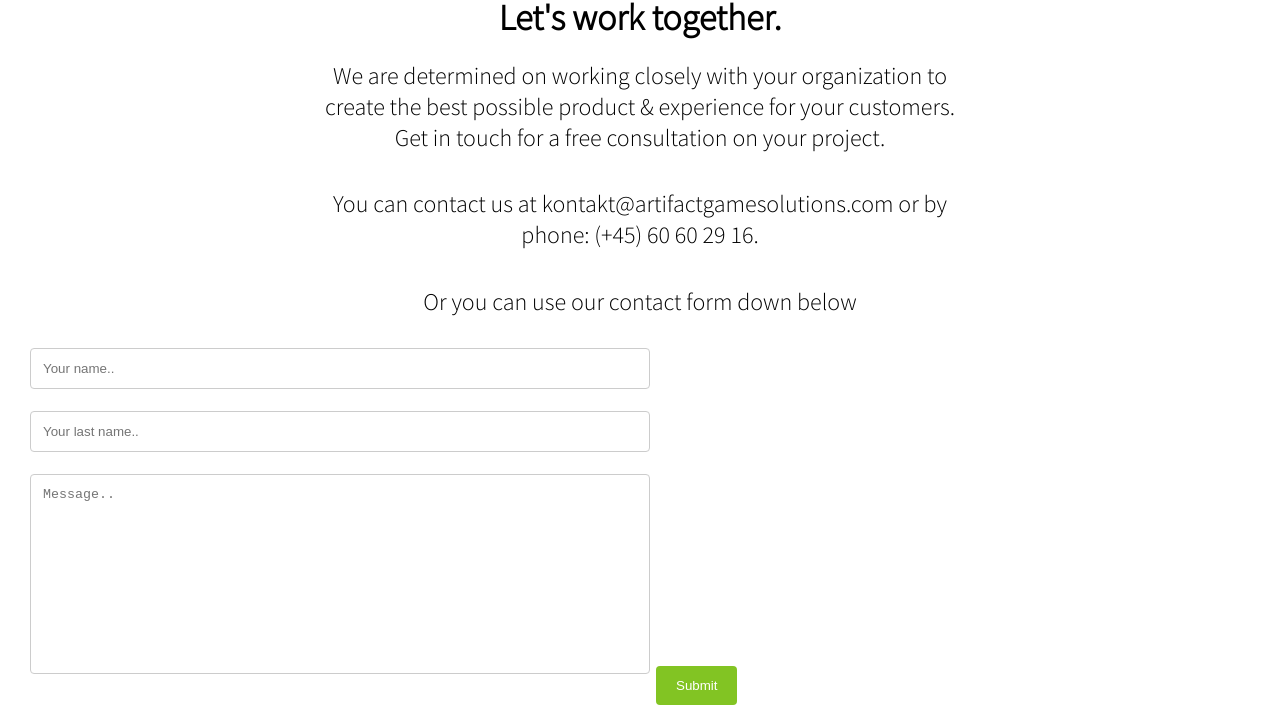
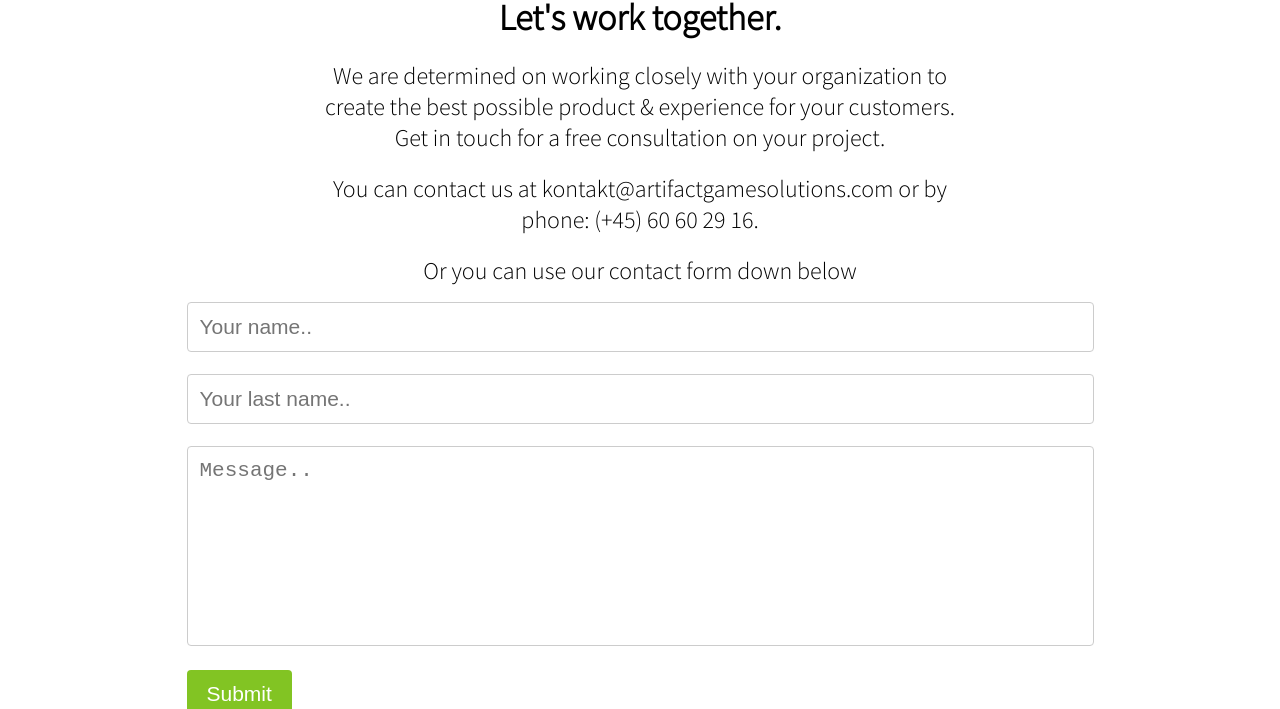
Before and after one commit to nicolinelykke/project1, a plain HTML site: page website/index.html in a window 1280 px wide. Shown: the part 3205-3914 px from the top of the page. Drawn offline with Linux system fonts and the light colour scheme.

Commit message:
contact-form-fixed

```diff
--- a/website/css/master.css
+++ b/website/css/master.css
@@ -200,7 +200,7 @@ p {
 }
 
 input[type=text], textarea {
-    width: 50%; /* Full width */
+    width: 100%; /* Full width */
     padding: 12px; /* Some padding */
     border: 1px solid #ccc; /* Gray border */
     border-radius: 4px; /* Rounded borders */
@@ -208,6 +208,7 @@ input[type=text], textarea {
     margin-top: 6px; /* Add a top margin */
     margin-bottom: 16px; /* Bottom margin */
     resize: none; /* Allow the user to vertically resize the textarea (not horizontally) */
+    font-size: 21px;
 }
 
 /* Style the submit button with a specific background color etc */
@@ -218,6 +219,7 @@ input[type=submit] {
     border: none;
     border-radius: 4px;
     cursor: pointer;
+    font-size: 21px;
 }
 
 /* When moving the mouse over the submit button, add a darker green color */
@@ -230,5 +232,5 @@ input[type=submit]:hover {
     border-radius: 5px;
     padding: 10px;
     font-size: 30px;
-    margin-left: 20px;
+    margin: auto;
 }
```
Also changed, not shown: website/index.html (+2 -2 lines).
